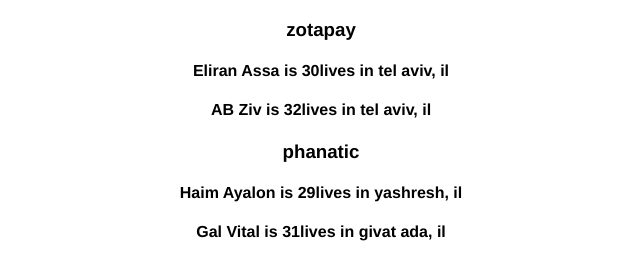
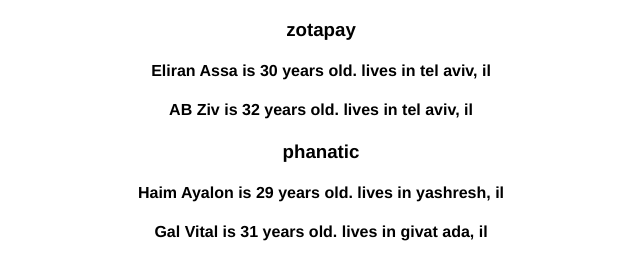
Before and after one commit to xcold8/training, a plain HTML site: page json/index.html in a window 1280 px wide. Shown: the part 109-388 px from the top of the page, without its empty margins (319-959 px from the left). Drawn offline with Linux system fonts and the light colour scheme.

Commit message:
String fixes

```diff
--- a/json/index.html
+++ b/json/index.html
@@ -23,7 +23,7 @@
 			$('#main').append('<h3>' + company + '</h3>');
 			var arr = o[company];
 				for (var worker in arr){
-					$('#main').append('<h4>' + arr[worker].first_name +' '+ arr[worker].last_name + ' is ' + arr[worker].age + 'lives in ' + arr[worker].city + ', '+ arr[worker].country +'</h4>');
+					$('#main').append('<h4>' + arr[worker].first_name +' '+ arr[worker].last_name + ' is ' + arr[worker].age + ' years old. lives in ' + arr[worker].city + ', '+ arr[worker].country +'</h4>');
 				}
 			}
 		});
```
